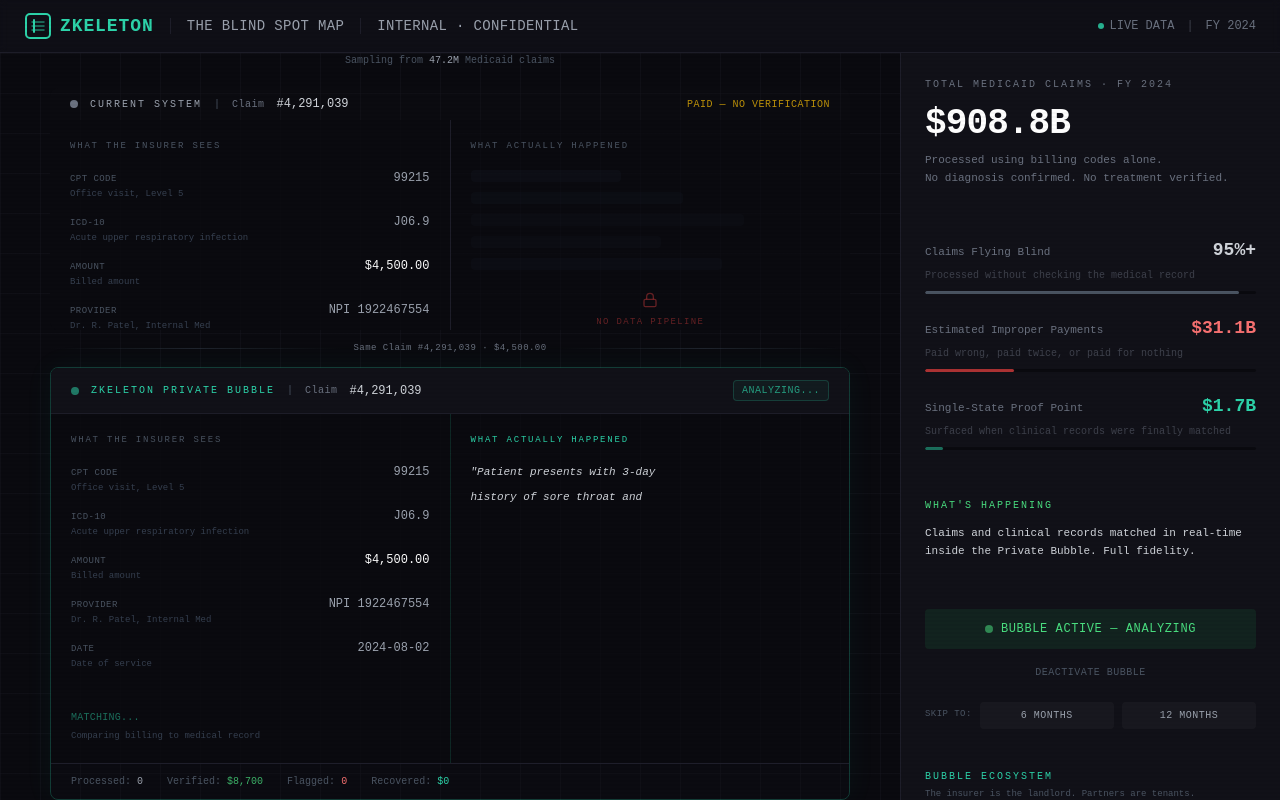
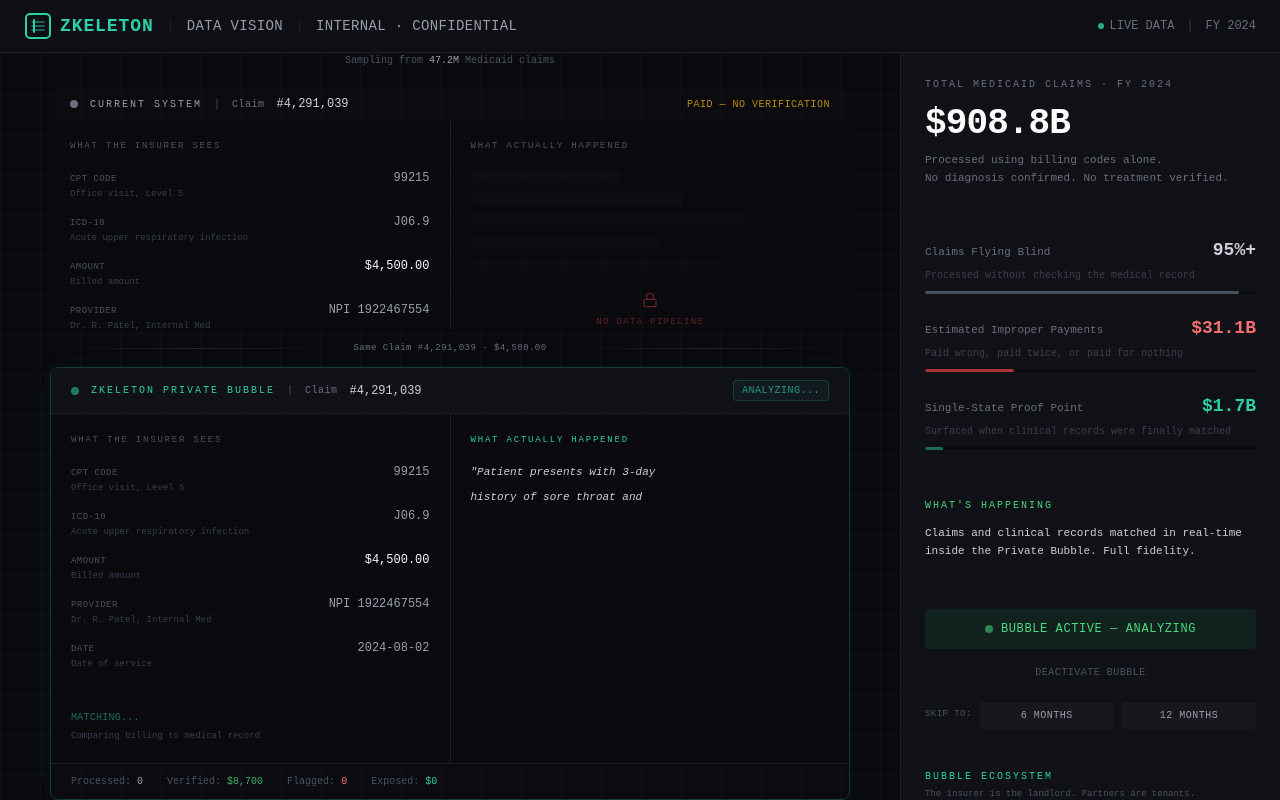
Before and after one commit to writtenonwater99/blind-spot-map, a Next.js app: page / in a window 1280 px wide. Both pictures are taken after a click on the button "↗ ACTIVATE BUBBLE". Built offline with nearby package versions, Linux system fonts and the light colour scheme.

Commit message:
v12: rename to Data Vision, change Recovered to Exposed with tooltip

```diff
--- a/src/app/layout.tsx
+++ b/src/app/layout.tsx
@@ -2,11 +2,11 @@
 import "./globals.css";
 
 export const metadata: Metadata = {
-  title: "The Blind Spot Map — Zkeleton",
+  title: "Zkeleton | Data Vision",
   description:
     "$908.8B in Medicaid claims. 95% have no clinical record attached. See where the money hides.",
   openGraph: {
-    title: "The Blind Spot Map — Zkeleton",
+    title: "Zkeleton | Data Vision",
     description:
       "Claims data = what was billed. Clinical data = what actually happened. The gap is where the money hides.",
     siteName: "Zkeleton",
--- a/src/components/DualLanes.tsx
+++ b/src/components/DualLanes.tsx
@@ -989,7 +989,7 @@
               </span>
               <span className="text-gray-700">|</span>
               <span className="text-zkeleton-teal font-semibold">
-                {topRecovered > 0 ? `${Math.round(bottomRecovered / topRecovered)}x` : "\u2014"} more recovered
+                {topRecovered > 0 ? `${Math.round(bottomRecovered / topRecovered)}x` : "\u2014"} more exposed
               </span>
             </div>
             <div className="h-px flex-1 bg-gradient-to-r from-transparent via-zkeleton-teal/30 to-transparent" />
@@ -1415,10 +1415,13 @@
                   {fmtCount(bottomFlagged)}
                 </span>
               </span>
-              <span className="text-gray-600">
-                Recovered:{" "}
+              <span className="text-gray-600 relative group">
+                Exposed:{" "}
                 <span className={`font-medium tabular-nums transition-all duration-500 ${projected ? "text-sm text-zkeleton-teal" : "text-zkeleton-teal"}`}>
                   {fmtMoney(bottomRecovered)}
+                </span>
+                <span className="tooltip absolute bottom-full left-0 mb-2 px-3 py-2 rounded bg-zkeleton-panel text-[9px] text-gray-400 leading-relaxed w-56 opacity-0 group-hover:opacity-100 pointer-events-none transition-opacity z-20 shadow-lg">
+                  Surfaced from single-dataset identity matching (Middesk, 2026). Clinical layer untouched.
                 </span>
               </span>
             </div>
--- a/src/components/Header.tsx
+++ b/src/components/Header.tsx
@@ -39,7 +39,7 @@
         <div className="h-4 w-px bg-zkeleton-border" />
 
         <h1 className="text-sm text-gray-400 tracking-wide uppercase">
-          The Blind Spot Map
+          Data Vision
         </h1>
 
         <div className="h-4 w-px bg-zkeleton-border" />
```
